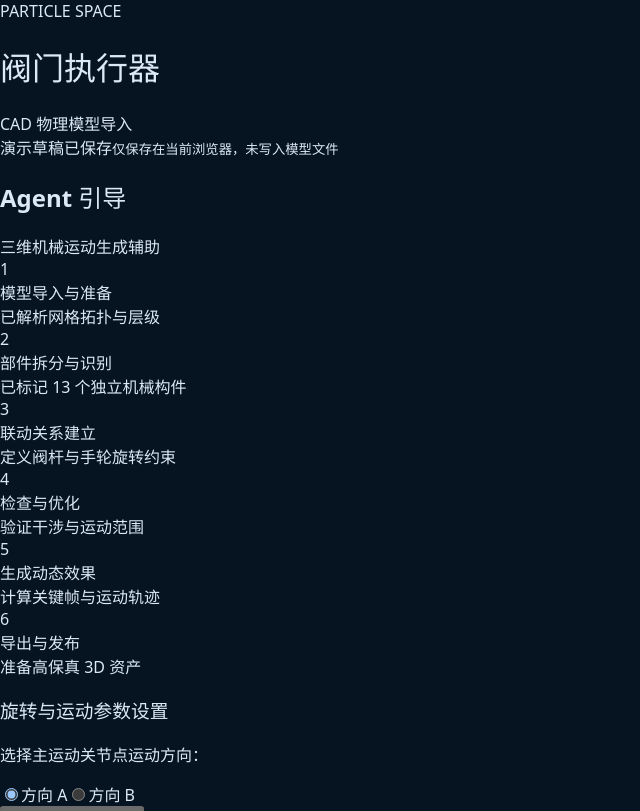
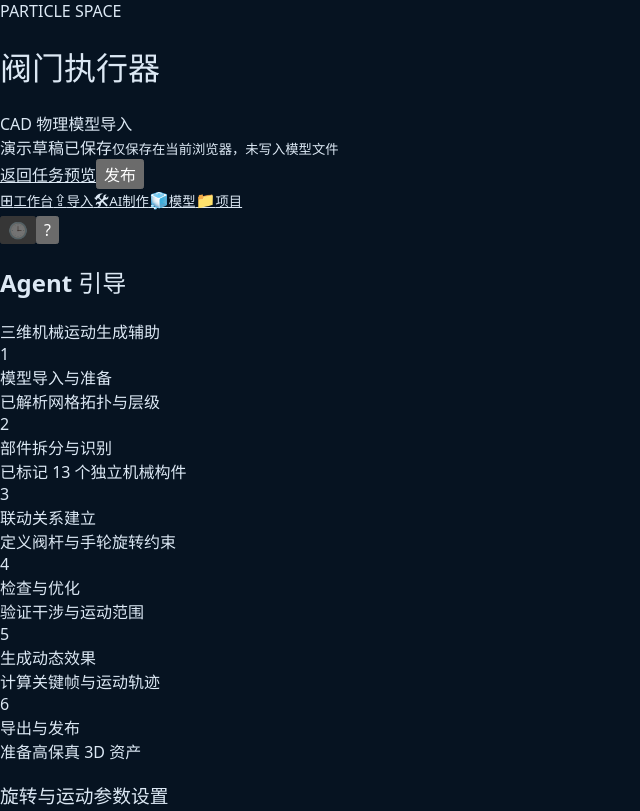
Before and after one commit to Brianluxp/Particle-Speace-Agent-2.0, a React (Vite) app in the folder frontend/: page /editor/task-valve in a window 1280 px wide. Shown: the top 811 px of the page, without its empty margins (0-640 px from the left). Built offline with nearby package versions, Linux system fonts and the light colour scheme; no server answers.

Commit message:
feat: complete editor shell controls

```diff
--- a/frontend/src/pages/EditorPage.tsx
+++ b/frontend/src/pages/EditorPage.tsx
@@ -17,6 +17,7 @@ function LoadedEditor({ task }: { task: GenerationTask }) {
   const [noticeMessage, setNoticeMessage] = useState<string | null>(null);
   const [isTimelinePlaying, setIsTimelinePlaying] = useState(false);
   const [hasEmbeddedAnimation, setHasEmbeddedAnimation] = useState(false);
+  const [showHelp, setShowHelp] = useState(false);
   const timerRef = useRef<number | null>(null);
 
   useEffect(() => {
@@ -108,6 +109,7 @@ function LoadedEditor({ task }: { task: GenerationTask }) {
           <h1>{definition.projectName}</h1>
           <span className="source-tag">{definition.sourceLabel}</span>
         </div>
+
         <div className="topbar-status-area" role="status">
           {saveMessage ? (
             <div className="save-status">
@@ -117,9 +119,87 @@ function LoadedEditor({ task }: { task: GenerationTask }) {
           ) : null}
           {noticeMessage ? <div className="notice-banner">{noticeMessage}</div> : null}
         </div>
+
+        <div className="topbar-right-actions">
+          <Link className="topbar-link" to={`/tasks/${task.id}`}>
+            返回任务
+          </Link>
+          <Link className="topbar-link preview-link" to={`/models/${task.id}`}>
+            预览
+          </Link>
+          <button
+            type="button"
+            className="topbar-btn publish-btn"
+            onClick={() => setNoticeMessage("真实发布服务尚未接入")}
+          >
+            发布
+          </button>
+        </div>
       </header>
+
       <nav className="editor-rail" aria-label="编辑器导航">
-        <span />
+        <div className="rail-main-links">
+          <Link className="editor-rail-item" to="/" title="工作台">
+            <span className="rail-icon">⊞</span>
+            <small>工作台</small>
+          </Link>
+          <Link className="editor-rail-item" to="/projects/new" title="导入">
+            <span className="rail-icon">⇪</span>
+            <small>导入</small>
+          </Link>
+          <Link
+            className="editor-rail-item active"
+            to={`/editor/${task.id}`}
+            title="AI制作"
+            aria-current="page"
+          >
+            <span className="rail-icon">🛠</span>
+            <small>AI制作</small>
+          </Link>
+          <Link
+            className="editor-rail-item"
+            to={`/models/${task.id}`}
+            title="模型"
+          >
+            <span className="rail-icon">🧊</span>
+            <small>模型</small>
+          </Link>
+          <Link className="editor-rail-item" to="/#recent-projects" title="项目">
+            <span className="rail-icon">📁</span>
+            <small>项目</small>
+          </Link>
+        </div>
+
+        <div className="rail-footer-links">
+          <button
+            type="button"
+            className="editor-rail-item"
+            aria-label="历史版本暂未开放"
+            title="历史版本暂未开放"
+            disabled
+          >
+            <span className="rail-icon">🕒</span>
+          </button>
+          <button
+            type="button"
+            className="editor-rail-item"
+            aria-label="帮助"
+            title="帮助"
+            aria-expanded={showHelp}
+            onClick={() => setShowHelp(!showHelp)}
+          >
+            <span className="rail-icon">?</span>
+          </button>
+        </div>
+
+        {showHelp ? (
+          <section className="editor-help-popover" role="dialog" aria-label="帮助">
+            <h4>编辑器演示说明</h4>
+            <p>1. 中央为真实 GLB 模型视口，支持全屏与视口截图。</p>
+            <p>2. 对象大纲树、属性面板与 Agent 引导面板均为浏览器演示操作。</p>
+            <p>3. 任何编辑草稿仅在本地保存，未写回 GLB 模型文件。</p>
+          </section>
+        ) : null}
       </nav>
 
       <AgentGuidePanel
```
Also changed, not shown: 1 other file (tests, documents, lock files or other folders).
